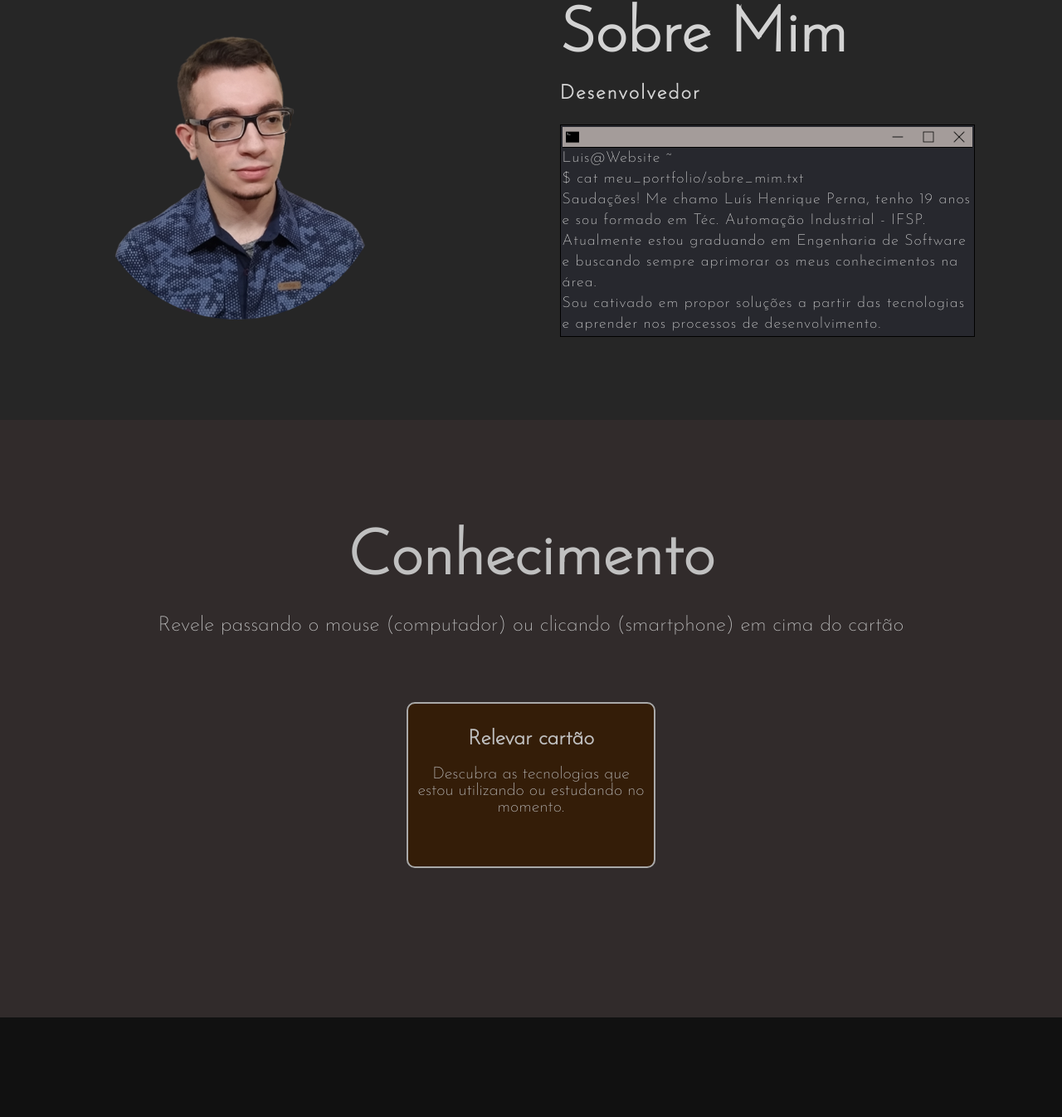
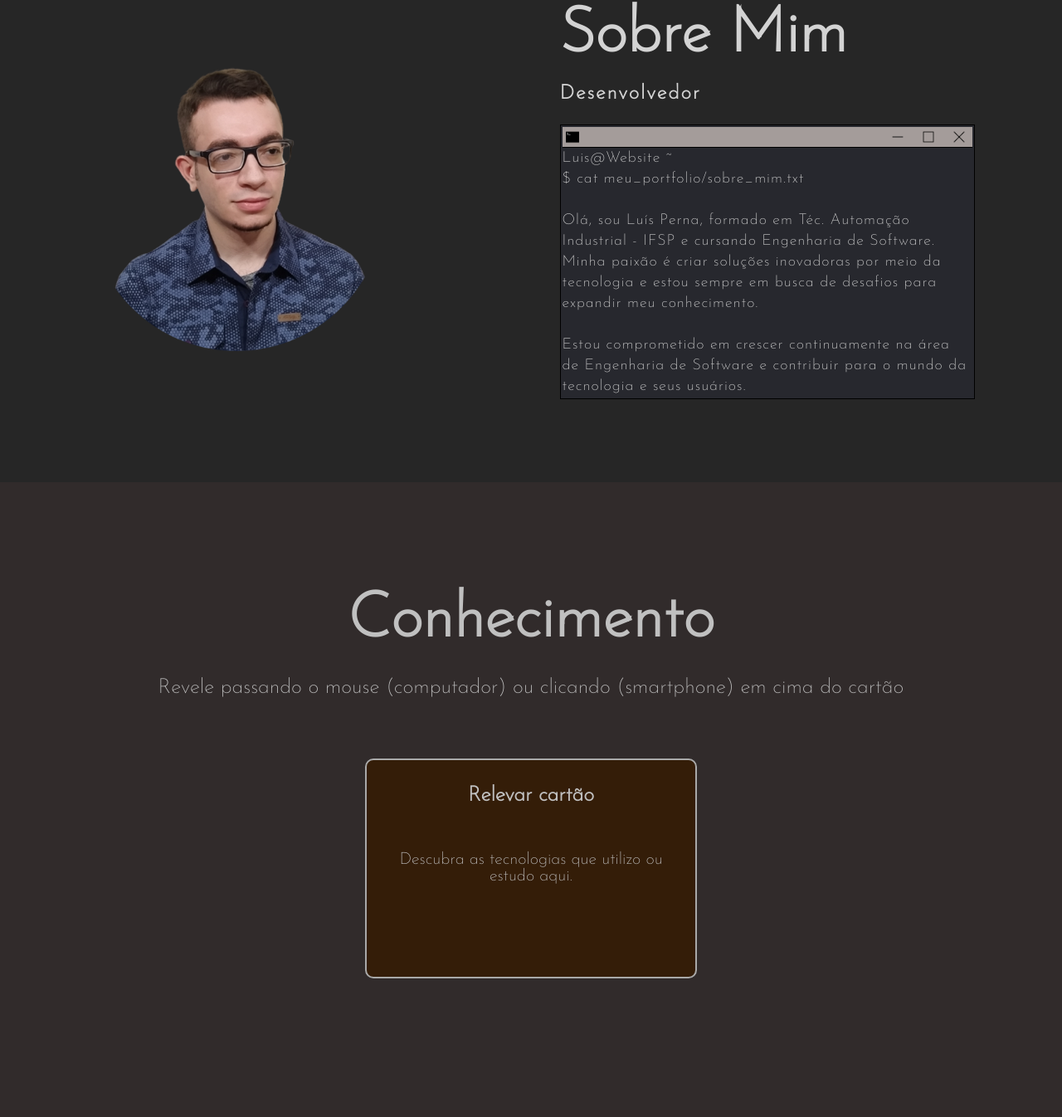
Before and after one commit to luishperna/portfolio_pessoal, a plain HTML site: page index.html in a window 1280 px wide. Shown: the part 894-2240 px from the top of the page at 83% size. Drawn offline with Linux system fonts and the light colour scheme.

Commit message:
Atualização das informações e pequenos ajustes no estilo

```diff
--- a/assets/css/home.css
+++ b/assets/css/home.css
@@ -111,8 +111,8 @@ h3{
 }
 
 .digitando-animation{
-    animation: piscaCursor 500ms steps(42) infinite normal,
-    digitando 4s steps(42) 1.2s normal both;
+    animation: piscaCursor 600ms steps(42) infinite normal,
+    digitando 3s steps(42) 1.2s normal both;
 }
 
 @keyframes piscaCursor{
@@ -129,7 +129,7 @@ h3{
         width: 0;
     }
     to {
-        width: 18.5em;
+        width: 20.1em;
     }
 }
 
--- a/assets/css/knowledge.css
+++ b/assets/css/knowledge.css
@@ -31,14 +31,14 @@
 
 .descrição-cartão{
     font-size: 20px;
-    margin-top: 20px;
+    margin-top: 55px;
 }
 
 .faces-cartao{
     display: flex;
     justify-content: center;
     align-items: center;
-    min-height: 300px;
+    min-height: 350px;
     flex-wrap: wrap;
     text-align: center;
     margin-bottom: 30px;
@@ -47,8 +47,8 @@
 .cartao-frontal, .cartao-traseira{
     position: absolute;
     background-color: #341d08;
-    width: 300px;
-    height: 200px;
+    width: 400px;
+    height: 265px;
     padding: 10px;
     border-radius: 10px;
     transition: 0.7s;
--- a/index.html
+++ b/index.html
@@ -49,7 +49,7 @@
         <div class="main">
             <h4>Olá, sou o</h4>
             <h1>Luís <span>Perna</span></h1>
-            <h3 class="digitando-animation">Estudante de Engenharia de Sotfware =)</h3>
+            <h3 class="digitando-animation">Engenharia/Desenvolvimento de Sotfware =)</h3>
         </div>
         <aside>
             <div class="icone-menu" onclick="abriMenu()">
@@ -84,10 +84,10 @@
                             </div>
                     </div>
                     <p id="text-sobre-mim">Luis@Website ~<br>
-                        $ cat meu_portfolio/sobre_mim.txt<br>
-                        Saudações! Me chamo Luís Henrique Perna, tenho 19 anos e sou formado em Téc. Automação Industrial - IFSP.<br>
-                        Atualmente estou graduando em Engenharia de Software e buscando sempre aprimorar os meus conhecimentos na área.<br>
-                        Sou cativado em propor soluções a partir das tecnologias e aprender nos processos de desenvolvimento.
+                        $ cat meu_portfolio/sobre_mim.txt<br><br>
+                        Olá, sou Luís Perna, formado em Téc. Automação Industrial - IFSP e cursando Engenharia de Software.
+                        Minha paixão é criar soluções inovadoras por meio da tecnologia e estou sempre em busca de desafios para expandir meu conhecimento.<br><br>
+                        Estou comprometido em crescer continuamente na área de Engenharia de Software e contribuir para o mundo da tecnologia e seus usuários.
                     </p>
                 </div>
             </div>
@@ -104,17 +104,17 @@
         <div class="faces-cartao">
             <div class="cartao-frontal">
                 <h5 class="titulo-cartao">Relevar cartão</h5>
-                <p class="descrição-cartão">Descubra as tecnologias que estou utilizando ou estudando no momento.</p>
+                <p class="descrição-cartão">Descubra as tecnologias que utilizo ou estudo aqui.</p>
             </div>
             <div class="cartao-traseira">
                 <h5>Linguagens (geral):</h5>
-                <p>HTML | CSS | JavaScript | Python</p>
-                <h5>Banco de Dados:</h5>
-                <p>SQL | SGBD MySQL</p>
-                <h5>Versionamento e Hopedagem de código-fonte:</h5>
-                <p>Git | GitHub</p>
-                <h5>Deploy:</h5>
-                <p>GitHub Pages | Netlify | Heroku</p>
+                <p>C# | C++ | JavaScript | PHP | Python | HTML | CSS</p><br>
+                <h5>Banco de Dados/SGBD:</h5>
+                <p>SQL | PostgreSQL | SQL Server</p><br>
+                <h5>Versionamento/Hopedagem/Deploy:</h5>
+                <p>Git | GitHub | IIS | PM2 | GitHub Pages | Heroku</p><br>
+                <h5>Demais ferramentas:</h5>
+                <p>ASP.NET Core Web API | .NET MAUI | Unity | Vuforia | Node | Express | React | Electron | Tailwind CSS</p>
             </div>
         </div>
     </section>
```
Also changed, not shown: assets/img/tela_inicial.png.
